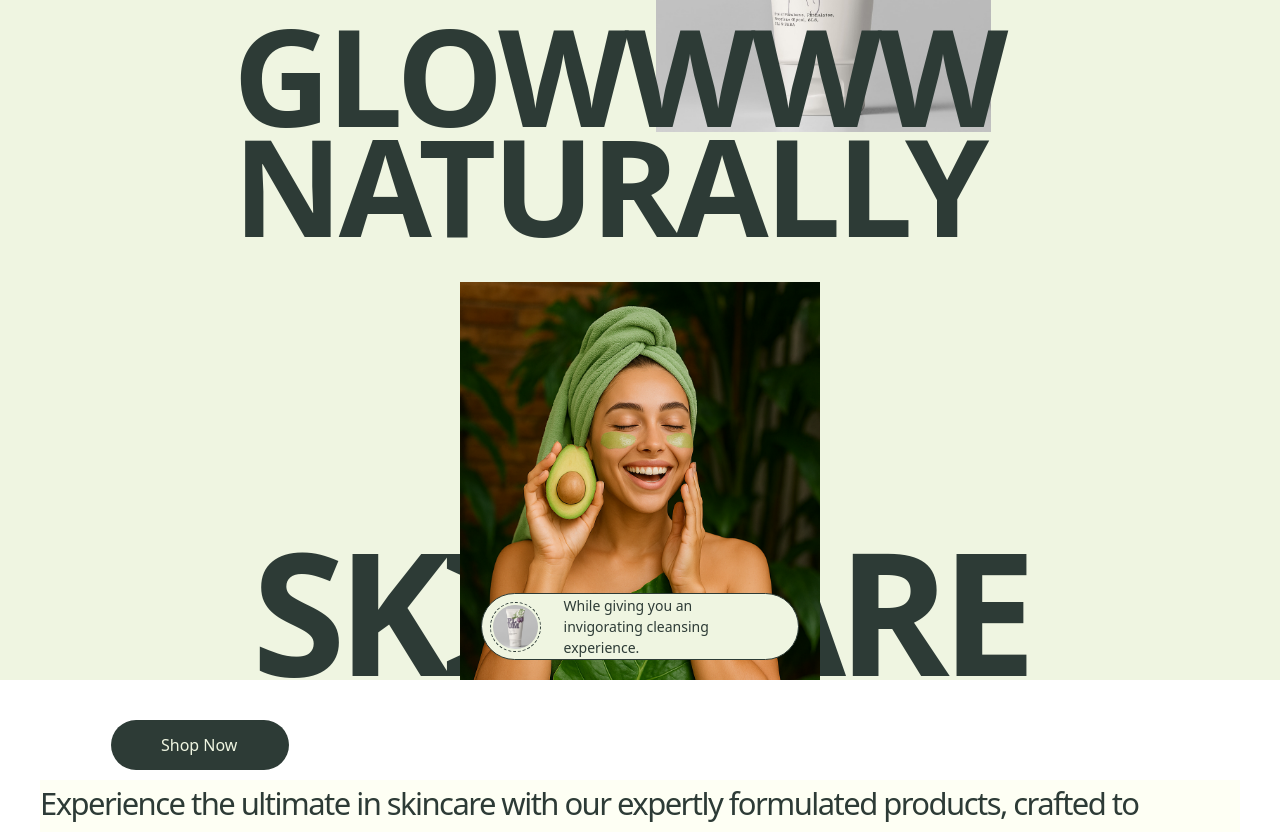
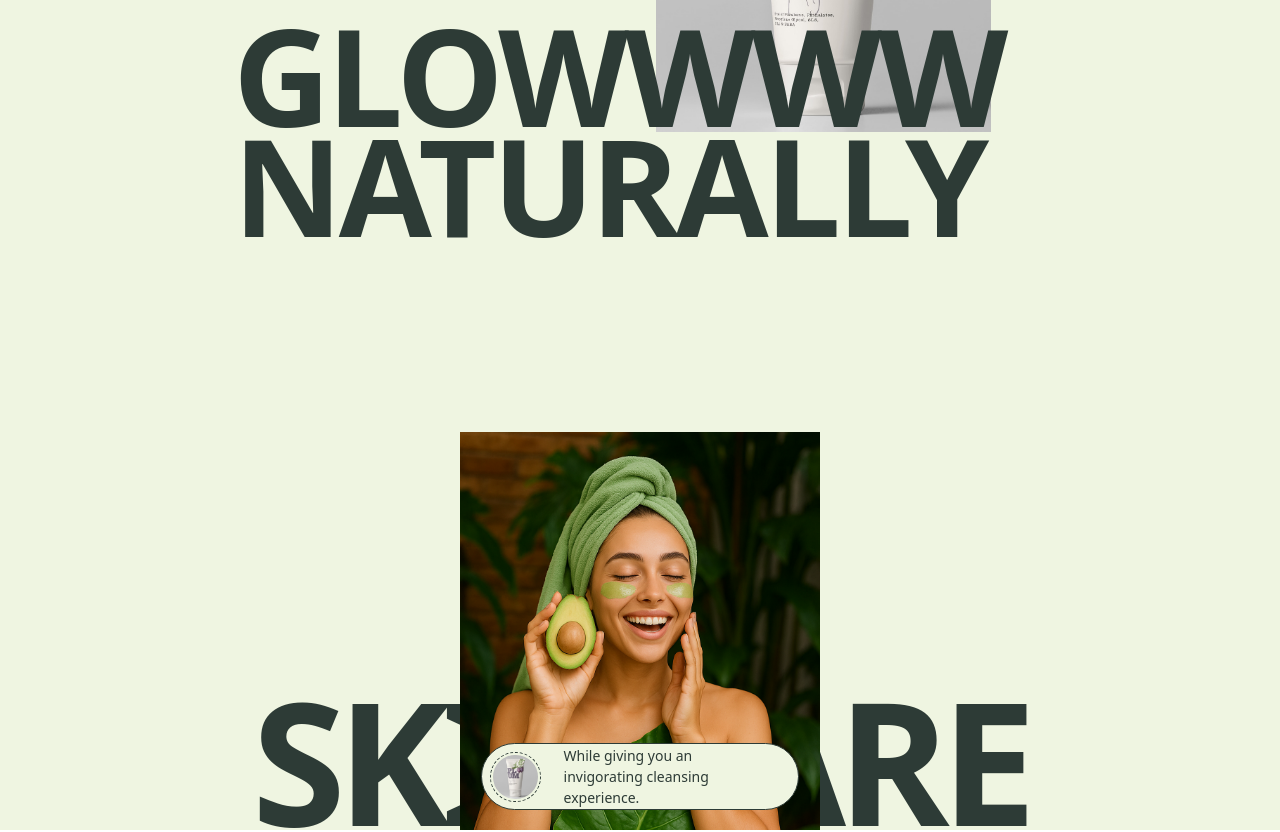
Before and after one commit to k-ish-san/Assignment, a React app: page / in a window 1280 px wide. Shown: the part 420-1252 px from the top of the page. Built offline with nearby package versions, Linux system fonts and the light colour scheme; the HTML template or start-up script is replaced by a standard one.

Commit message:
Fix HeroSection layout for improved spacing and alignment on 2xl screens

```diff
--- a/src/components/HeroSection.jsx
+++ b/src/components/HeroSection.jsx
@@ -21,7 +21,7 @@ const HeroSection = () => {
           <h1
             className="order-1 relative text-[75px] font-[900] leading-[60px] tracking-[-0.05em] uppercase ml-[-12px] mr-[-47px] mt-[98px] w-[461px]
                    md:order-2 md:absolute md:mt-[362px] md:z-20 md:text-[135px] md:leading-[110px] md:tracking-[-0.03em] md:font-[800] md:ml-[-35px] md:mr-[-51px] md:w-[830px]
-                   2xl:top-0 2xl:relative 2xl:font-[700] 2xl:leading-[90px] 2xl:text-[100px] 2xl:mr-[438px] 2xl:mt-[146px] 2xl:w-[398px]"
+                    2xl:relative 2xl:font-[700] 2xl:leading-[90px] 2xl:text-[100px] 2xl:mr-[438px] 2xl:mt-[146px] 2xl:w-[398px]"
           >
             GLOW
             <span className="inline-block sm:inline-block md:inline-block 2xl:hidden">
@@ -47,7 +47,7 @@ const HeroSection = () => {
         </div>
 
         {/* SECOND ROW */}
-        <div className="flex flex-col md:flex-row items-center justify-center z-0">
+        <div className="flex flex-col md:flex-row items-center justify-center z-0 mt-[50px] md:mt-[150px] 2xl:mt-[0px]">
           {/* Woman Image and Background Text */}
           <div className="order-1 relative flex justify-center items-center">
             {/* SKINCARE Text */}
@@ -65,7 +65,7 @@ const HeroSection = () => {
             <img
               src={womanImage}
               alt="Avocado woman"
-              className="w-[402px] relative z-10 object-cover  mt-[50px]
+              className="w-[402px] relative z-10 object-cover mt-[50px]
                    md:mt-[150px] md:w-[360px]
                    2xl:w-[610px] 2xl:mt-[100px] 2xl:rounded-3xl"
             />
```
